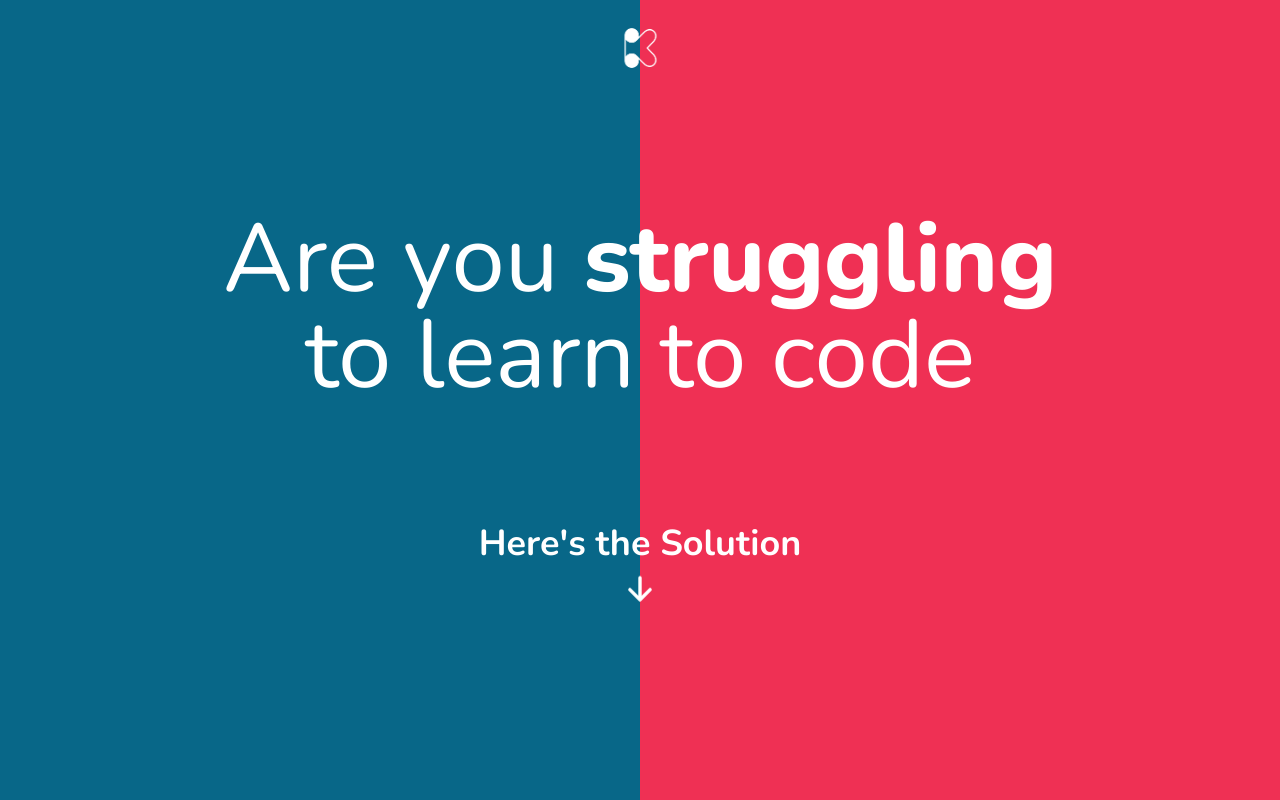
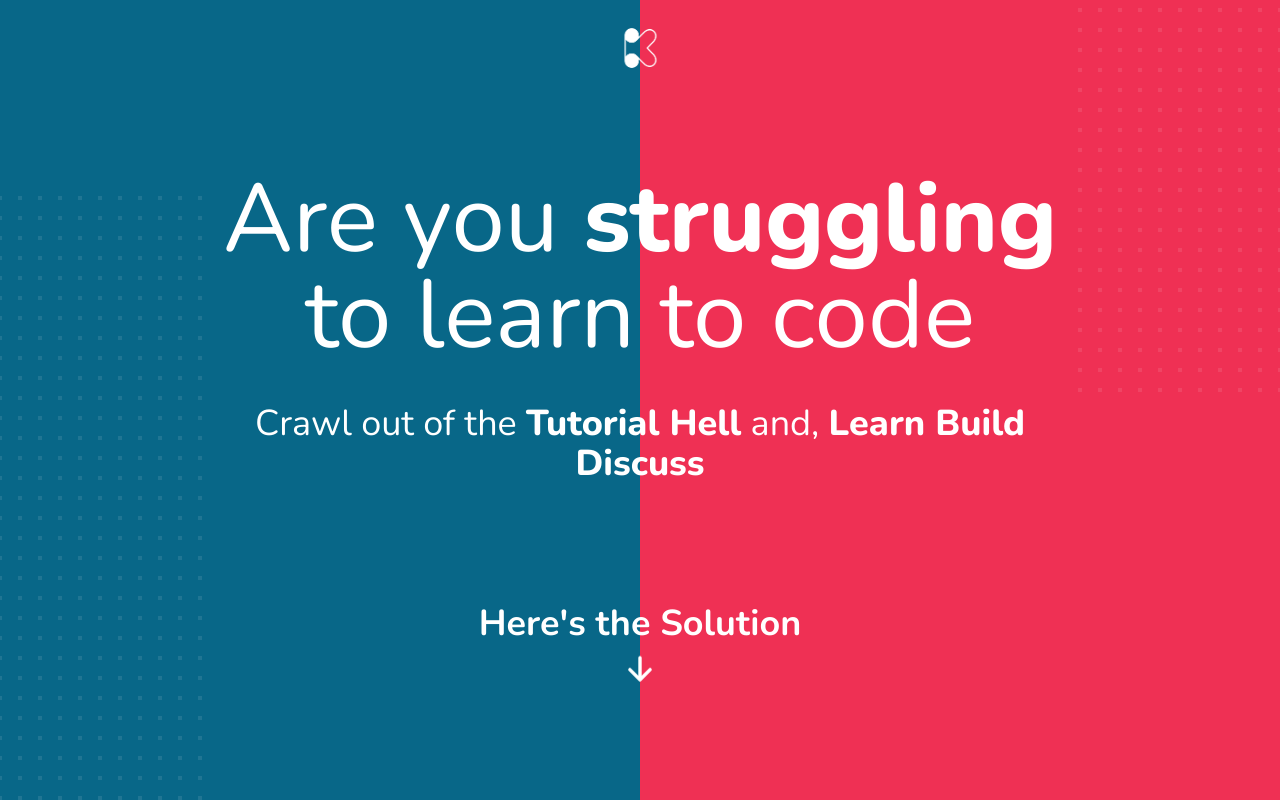
Before and after one commit to kroto-learn/kroto.in, a Next.js app: page / in a window 1280 px wide. Built offline with nearby package versions, Linux system fonts and the light colour scheme.

Commit message:
finished: hero

```diff
--- a/components/landing/hero.tsx
+++ b/components/landing/hero.tsx
@@ -21,25 +21,37 @@ export default function Hero() {
     }
   }, [])
 
-  console.log(width)
-
   return (
     <>
-      <div className="flex bg-[#EF3054] flex-col items-center justify-center min-h-screen w-full  absolute">
-        <div className="flex-grow-0 z-10 pt-5 transition-opacity ">
+      <div className="relative overflow-hidden min-h-screen">
+        <SVGBackground />
+        <div className="flex bg-[#EF3054] flex-col items-center justify-center min-h-screen w-full absolute">
+          <div className="flex-grow-0 z-20 pt-5 transition-opacity ">
             <Image src={logo} width={512 / 9} height={512 / 9} alt="logo" />
           </div>
-        <div className="flex z-10 w-full md:w-8/12 gap-16 flex-1 flex-col items-center justify-center text-center text-white">
+          <div className="flex z-20 w-full md:w-8/12 gap-16 flex-1 flex-col items-center justify-center text-center text-white">
             <div className="">
-            <h1 className="text-4xl sm:text-6xl md:text-8xl mb-10 -mt-10">
+              <h1 className="text-4xl sm:text-6xl md:text-8xl mb-10">
                 Are you{' '}
-              <span className="text font font-extrabold">struggling</span> to
-              learn to code
+                <span className="text font font-extrabold opacity-100">
+                  struggling
+                </span>{' '}
+                to learn to code
+              </h1>
+              <h1 className="text-xl sm:text-2xl md:text-4xl mb-10">
+                Crawl out of the{' '}
+                <span className="text font font-extrabold opacity-100">
+                  Tutorial Hell
+                </span>{' '}
+                and,{' '}
+                <span className="text font font-extrabold opacity-100">
+                  Learn Build Discuss
+                </span>
               </h1>
             </div>
             <div className="transition-all">
               <a
-              href="mailto:kamal@kroto.in"
+                href="#solution-section"
                 className="flex flex-col w-full items-center justify-center text-2xl font-bold gap-2 text-white hover:scale-110 active:scale-95 md:py-4 md:px-10 md:text-4xl transition-all"
               >
                 <span className="transition-all">Here&apos;s the Solution</span>
@@ -54,8 +66,9 @@ export default function Hero() {
         {/* Extra Background */}
         <div
           style={{ width: width }}
-        className="flex bg-[#086788] items-center justify-center min-h-screen absolute "
+          className="flex bg-[#086788] items-center justify-center min-h-screen absolute"
         ></div>
+      </div>
     </>
   )
 }
@@ -65,7 +78,7 @@ export const SVGBackground = () => (
   //     className="hidden overflow-hidden sm:absolute sm:inset-y-0 sm:block sm:h-full sm:w-full"
   //     aria-hidden="true"
   //   >
-  <div className="relative mx-auto h-full max-w-7xl">
+  <div className="relative mx-auto h-full z-10 max-w-7xl">
     <svg
       className="absolute right-full translate-y-1/4 translate-x-1/4 transform lg:translate-x-1/2"
       width="404"
@@ -87,7 +100,7 @@ export const SVGBackground = () => (
             y="0"
             width="4"
             height="4"
-            className="text-gray-200/20"
+            className="text-gray-100/10"
             fill="currentColor"
           />
         </pattern>
@@ -119,7 +132,7 @@ export const SVGBackground = () => (
             y="0"
             width="4"
             height="4"
-            className="text-gray-200/20"
+            className="text-gray-100/10"
             fill="currentColor"
           />
         </pattern>
--- a/components/landing/index.tsx
+++ b/components/landing/index.tsx
@@ -1,9 +1,11 @@
 import Hero from './hero'
+import TutorialHell from './tutorial-hell'
 
 export default function Landing() {
   return (
     <div>
       <Hero />
+      {/* <TutorialHell /> */}
     </div>
   )
 }
--- /dev/null
+++ b/components/landing/tutorial-hell.tsx
@@ -0,0 +1,69 @@
+import Link from 'next/link'
+
+export default function TutorialHell() {
+  return (
+    <section
+      id="solution-section"
+      className="bg-white py-20 text-3xl md:text-4xl"
+    >
+      <div className="container mx-auto px-11">
+        <h2 className="mx-auto mb-6 max-w-5xl text-6xl font-semibold xl:text-7xl">
+          So, What Is a <span className="font-bold">Tutorial Hell?</span>
+        </h2>
+        <p className="mx-auto my-10 max-w-5xl text-3xl ">
+          <strong>
+            A blockchain is a distributed database that is shared among the
+            nodes of a computer network.
+          </strong>{' '}
+        </p>
+        <p className="mx-auto my-10  max-w-5xl text-3xl ">
+          As a database, a blockchain stores information electronically in
+          digital format. Blockchains are best known for their crucial role in
+          cryptocurrency systems, such as{' '}
+          <DetailLink href="https://www.investopedia.com/terms/b/bitcoin.asp">
+            Bitcoin
+          </DetailLink>
+          , for maintaining a secure and decentralized record of transactions.
+          The innovation with a blockchain is that it guarantees the fidelity
+          and security of a record of data and generates trust without the need
+          for a trusted third party.
+        </p>
+        <p className="mx-auto my-10 max-w-5xl text-3xl leading-tight">
+          One key difference between a typical database and a blockchain is how
+          the data is structured. A blockchain collects information together in
+          groups, known as{' '}
+          <DetailLink href="https://www.investopedia.com/terms/b/block-bitcoin-block.asp">
+            blocks
+          </DetailLink>
+          , that hold sets of information.{' '}
+        </p>
+        <p className="mx-auto my-5 max-w-5xl text-3xl ">
+          Blocks have certain storage capacities and, when filled, are closed
+          and linked to the previously filled block, forming a chain of data
+          known as the blockchain. All new information that follows that freshly
+          added block is compiled into a newly formed block that will then also
+          be added to the chain once filled.
+        </p>
+      </div>
+    </section>
+  )
+}
+
+interface LinkProps {
+  href: string
+  children: React.ReactNode
+}
+
+export const DetailLink: React.FC<LinkProps> = ({ href, children }) => {
+  return (
+    <Link legacyBehavior href={href}>
+      <a
+        className="text-black underline decoration-1 underline-offset-8"
+        target="_blank"
+        rel="noreferrer"
+      >
+        {children}
+      </a>
+    </Link>
+  )
+}
--- a/styles/globals.css
+++ b/styles/globals.css
@@ -7,6 +7,7 @@
 @layer base {
   html {
     font-family: Nunito;
+    scroll-behavior: smooth;
   }
 }
 
```
Lines whose indentation alone changed are shown as unchanged.
